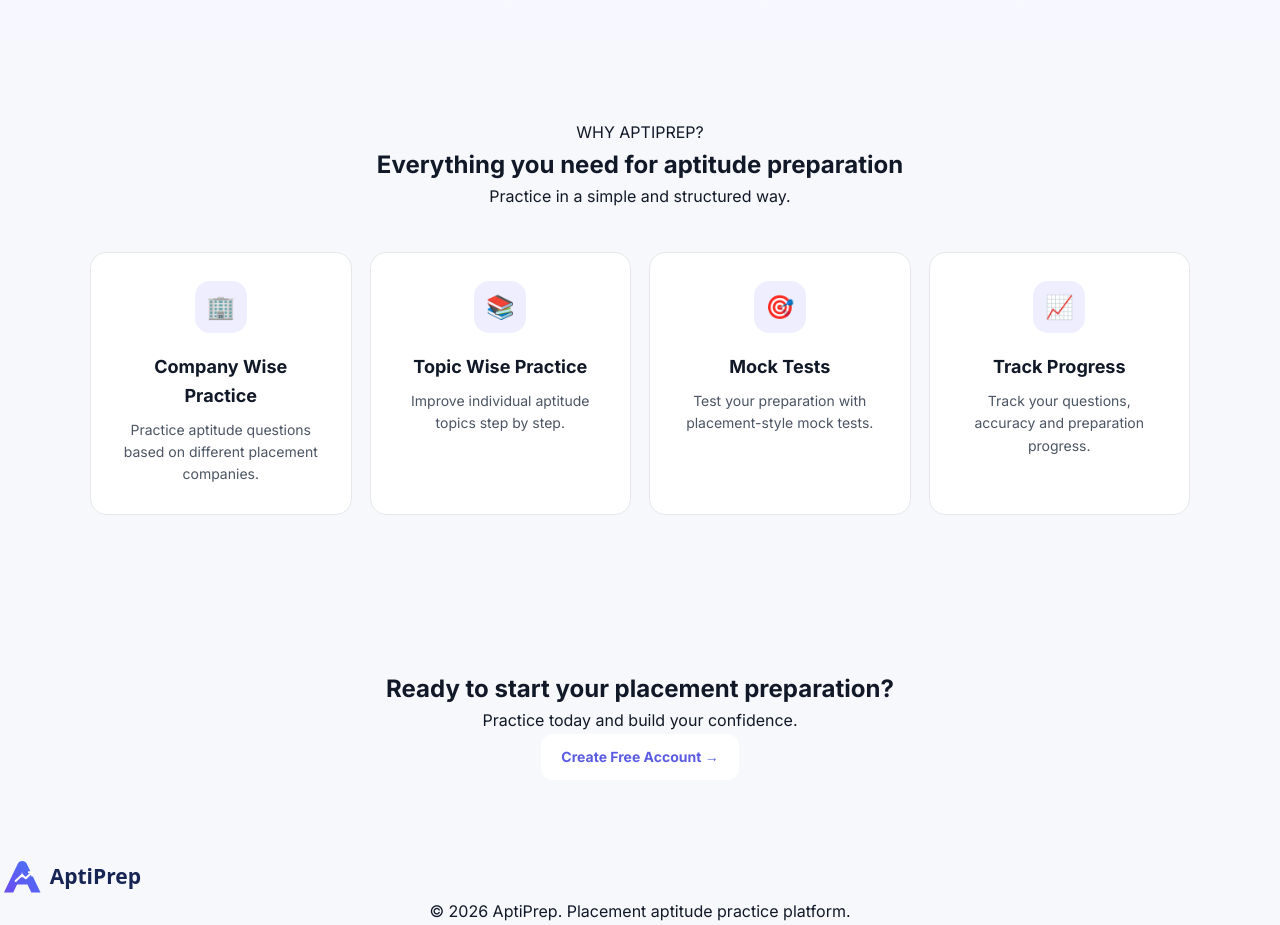
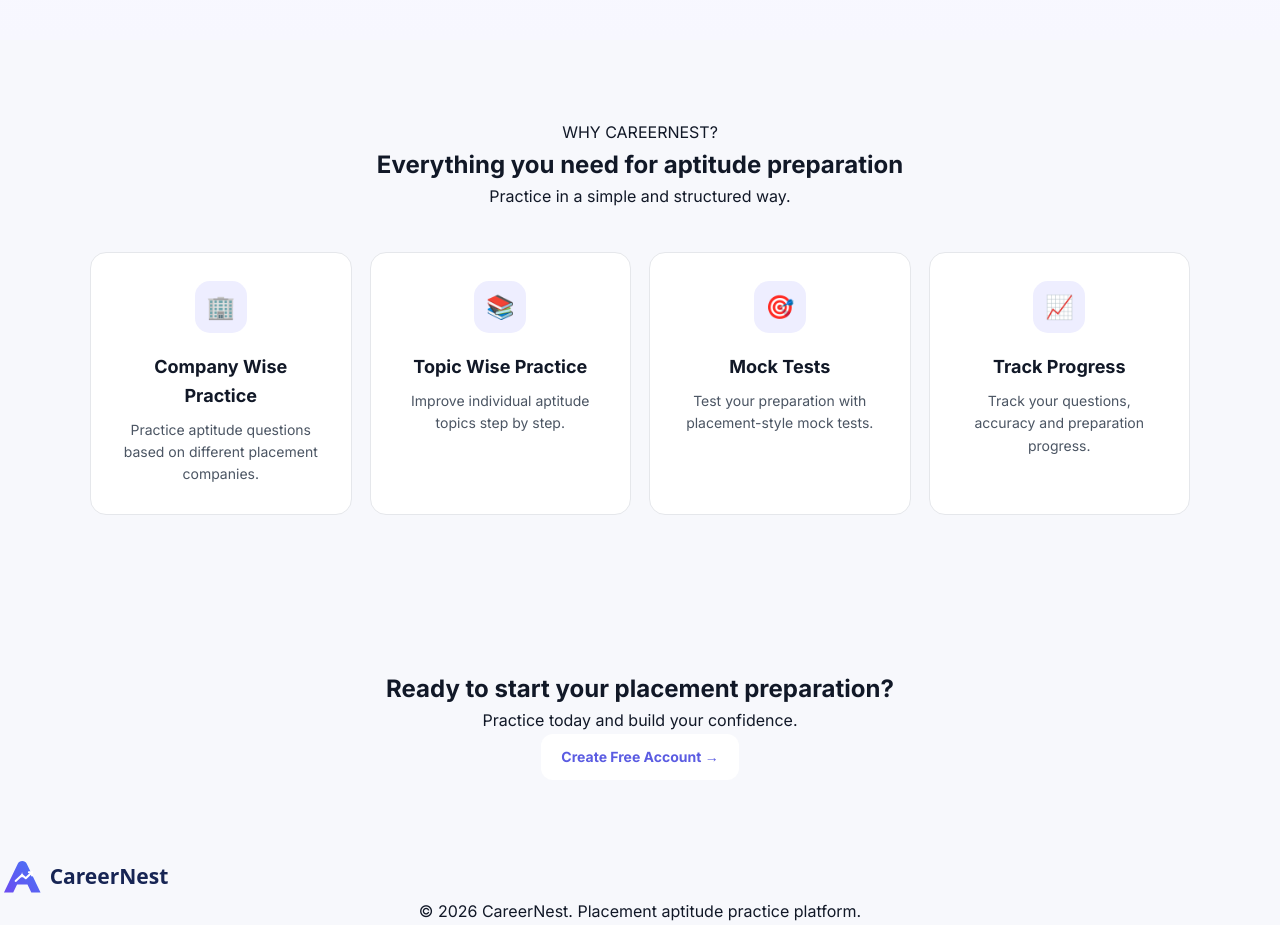
Before and after one commit to matharasi2127/aptiprep, a website: page frontend/index.html in a window 1280 px wide. Shown: the part 980-1905 px from the top of the page. Drawn offline with Linux system fonts and the light colour scheme.

```diff
--- a/frontend/index.html
+++ b/frontend/index.html
@@ -4,7 +4,7 @@
     <meta charset="UTF-8">
     <meta name="viewport" content="width=device-width, initial-scale=1.0">
 
-    <title>AptiPrep | Placement Aptitude Practice</title>
+    <title>CareerNest | Placement Aptitude Practice</title>
     <link rel="icon" type="image/svg+xml" href="favicon.svg">
 
     <link rel="stylesheet" href="css/style.css">
@@ -16,7 +16,7 @@
     <header class="navbar">
 
         <a href="index.html" class="logo">
-            <img src="assets/aptiprep-logo.svg" alt="AptiPrep - Learn, Practice, Grow" class="brand-logo">
+            <img src="assets/careernest-logo.svg" alt="CareerNest - Learn, Practice, Grow" class="brand-logo">
         </a>
 
         <nav>
@@ -112,7 +112,7 @@
 
         <div class="section-heading">
 
-            <span>WHY APTIPREP?</span>
+            <span>WHY CAREERNEST?</span>
 
             <h2>
                 Everything you need for aptitude preparation
@@ -191,11 +191,11 @@
     <footer>
 
         <div class="footer-logo">
-            <img src="assets/aptiprep-logo.svg" alt="AptiPrep - Learn, Practice, Grow" class="brand-logo">
+            <img src="assets/careernest-logo.svg" alt="CareerNest - Learn, Practice, Grow" class="brand-logo">
         </div>
 
         <p>
-            © 2026 AptiPrep. Placement aptitude practice platform.
+            © 2026 CareerNest. Placement aptitude practice platform.
         </p>
 
     </footer>
```
Also changed, not shown: frontend/assets/careernest-logo.svg (added).
